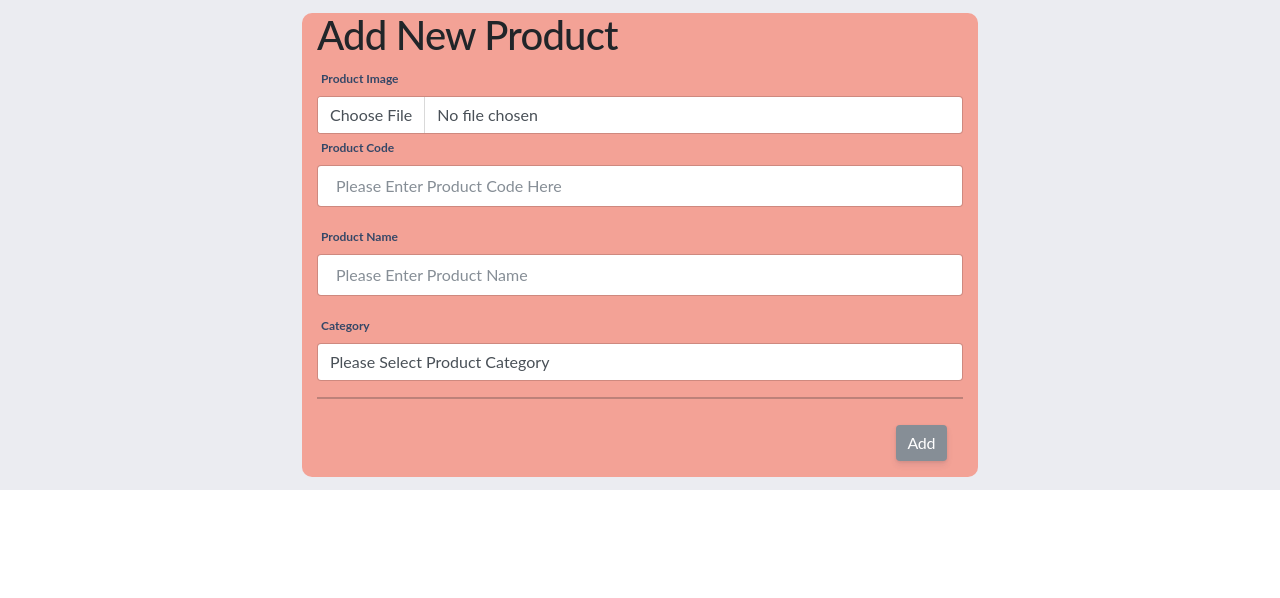
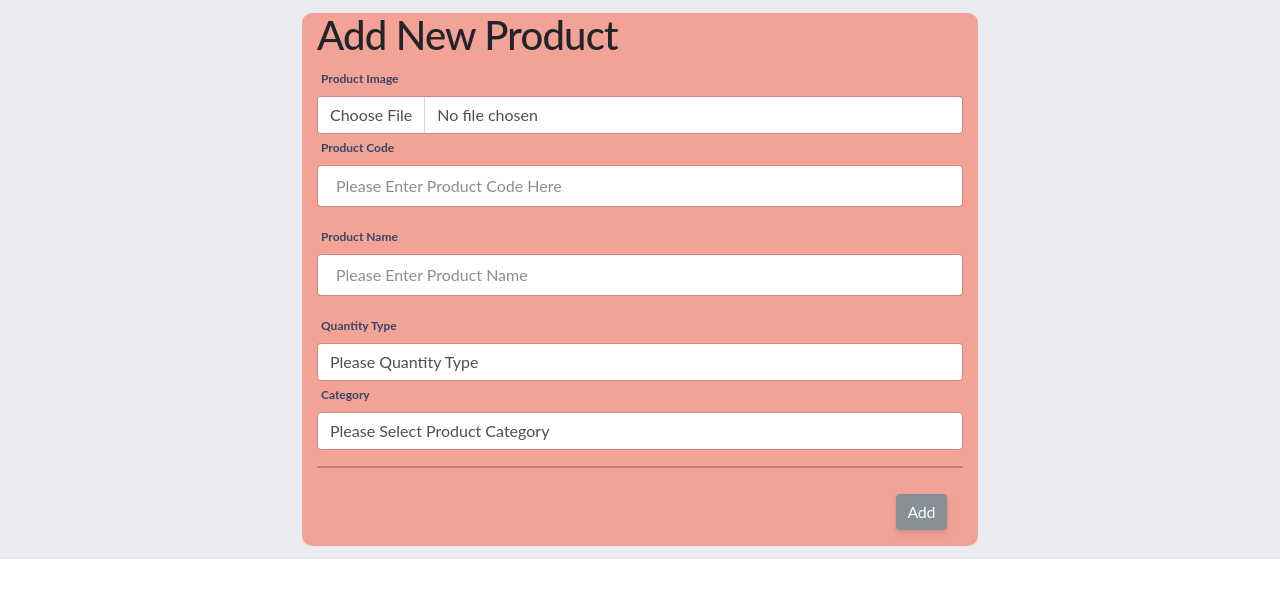
Before and after one commit to GabrielYLT/ITP-RECORD-SYSTEM, a PHP site: page /addProduct.php in a window 1280 px wide. Shown: the top 598 px of the page. Run offline with PHP 8.4, Linux system fonts and the light colour scheme.

Commit message:
Update addProduct.php

```diff
--- a/5-10-22/addProduct.php
+++ b/5-10-22/addProduct.php
@@ -9,10 +9,11 @@ if(isset($_POST["sbtn"]))
 	$productname = $_POST["pname"];
 	$product_image = $_FILES['profileImage']['name'];
 	$productcode = $_POST["pcode"];
+	$type = $_POST["type"];
 	$productstock = $_POST["category"];
 
 
-	$sql=mysqli_query($connect,"INSERT INTO product(PCode,PName,CID,PImage)VALUES('$productcode','$productname','$productstock','$product_image')");
+	$sql=mysqli_query($connect,"INSERT INTO product(PCode,PName,QType,CID,PImage)VALUES('$productcode','$productname','$type','$productstock','$product_image')");
 
 	header("refresh:0.001;url=addProduct.php");
 	$target = 'images/' . $product_image;
@@ -182,7 +183,7 @@ $(document).ready(function(){
 							</div>
                                 <div class="form-group">
                                     <label for="name">Product Code </label>
-                                    <input value="" placeholder="Please Enter Product Code Here" name="pcode" type="text" class="form-control"  required >
+                                    <input value="" placeholder="Please Enter Product Code Here" name="pcode" type="text" class="form-control"  autocomplete="off" required >
 
 									<span id="errorname"></span>
                                 </div>
@@ -190,6 +191,23 @@ $(document).ready(function(){
                                     <label for="email">Product Name </label>
                                     <input value="" placeholder="Please Enter Product Name" id="email" name="pname" type="text" class="form-control validate" required>
 									<span id="erroremail"></span>
+                                </div>
+								<div class="select">
+									<label for="gender"> Quantity Type &nbsp; </label>
+									<select  class="form-control selectList" style="width:100%;Height:50%;" name="type" id="gender" required>
+									<option value="">Please Quantity Type</option>
+									<optgroup label="Group">
+									<option value="条">条</option>
+									<option value="箱">箱</option>
+									<option value="包">包</option>
+									<option value="盒">盒</option>
+									<option value="罐">罐</option>
+									<option value="桶">桶</option>
+									<option value="盘">盘</option>
+									<option value="卷">卷</option>
+									<option value="张">张</option>
+									<option value="个">个</option>
+									</select>
                                 </div>
 								<div class="select">
 									<label for="gender">Category &nbsp; </label>
```
